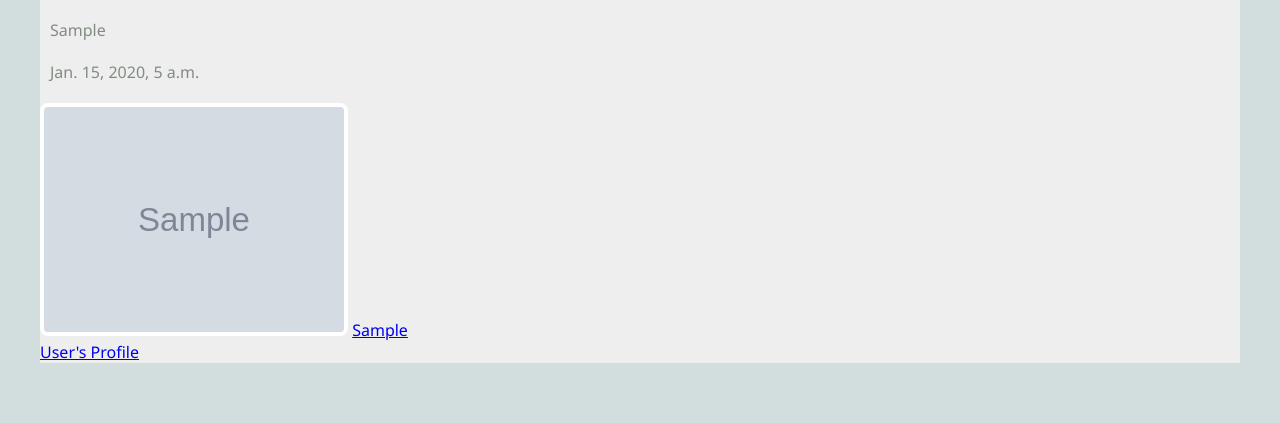
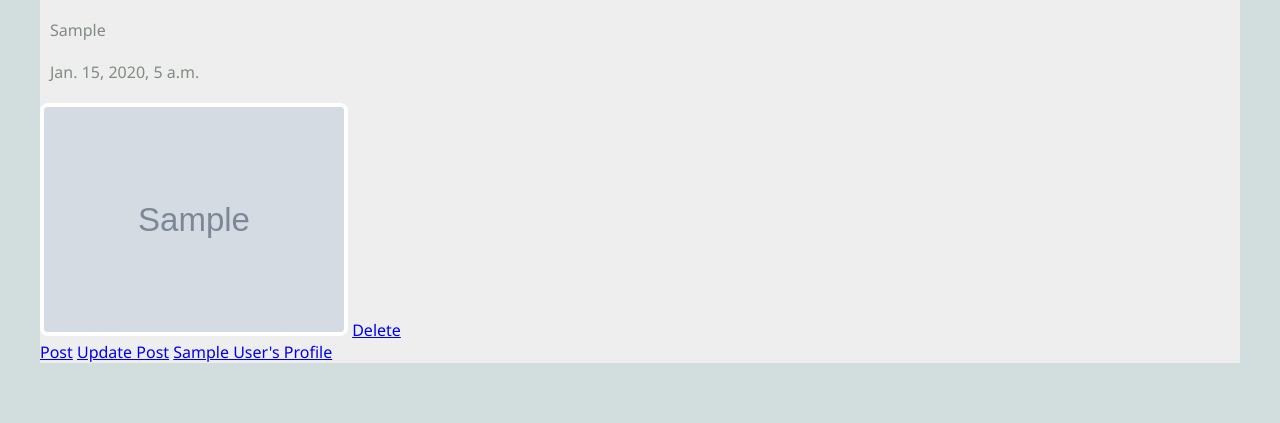
Before and after one commit to evespasiano23/cs412, a Django app: page /mini_insta/post/1 in a window 1280 px wide. Shown: the part 249-672 px from the top of the page. Run offline with Django 5.2, Linux system fonts and the light colour scheme; tables that the repository leaves empty hold one stand-in row (values such as "Sample post"); grey boxes marked "Sample" are stand-in pictures.

Commit message:
task 2. added DeletePostView, UpdatePostView, created delete_post_form.html and update_post_form.html

```diff
--- a/mini_insta/templates/mini_insta/show_post.html
+++ b/mini_insta/templates/mini_insta/show_post.html
@@ -23,6 +23,12 @@
             {% endif %}
         {% endfor %}
 
+        <!-- link to delete this post -->
+        <a href="{% url 'delete_post' post.pk %}">Delete Post</a>
+
+        <!-- link to update this post -->
+        <a href="{% url 'update_post' post.pk %}">Update Post</a>
+
         <!-- link back to the profile page of the post creator -->
         <a href="{% url 'show_profile' pk=post.profile.pk %}">{{post.profile.display_name}}'s Profile</a>
     </article>
--- a/mini_insta/templates/mini_insta/show_profile.html
+++ b/mini_insta/templates/mini_insta/show_profile.html
@@ -26,7 +26,7 @@
             <p>Following: ...</p>
             <p>Posts: {{profile.get_all_posts.count}}</p>
         </div>
-        <a href="{% url 'update_profile' profile.pk %}">Update</a>
+        <a href="{% url 'update_profile' profile.pk %}">Update Profile</a>
 
     </article>
 </main>
--- a/mini_insta/urls.py
+++ b/mini_insta/urls.py
@@ -4,7 +4,7 @@
 # to their corresponding view classes in views.py.
 
 from django.urls import path
-from .views import ProfileListView, ProfileDetailView, PostDetailView, CreatePostView, UpdateProfileView
+from .views import ProfileListView, ProfileDetailView, PostDetailView, CreatePostView, UpdateProfileView, DeletePostView, UpdatePostView
 
 
 urlpatterns = [
@@ -22,4 +22,10 @@
 
     # url to update a specific profile
     path('profile/<int:pk>/update', UpdateProfileView.as_view(), name='update_profile'),
+
+    # url to delete a post on a specific profile
+    path('post/<int:pk>/delete', DeletePostView.as_view(), name='delete_post'),
+
+    # url to update a specific post on a profile
+    path('post/<int:pk>/update', UpdatePostView.as_view(), name='update_post'),
 ]
--- a/mini_insta/views.py
+++ b/mini_insta/views.py
@@ -3,9 +3,9 @@
 # Description: View classes for the mini_insta app. Displays
 # all mini_insta profiles and individual profile pages.
 from django.shortcuts import render
-from django.views.generic import ListView, DetailView, CreateView, UpdateView
+from django.views.generic import ListView, DetailView, CreateView, UpdateView, DeleteView
 from .models import Profile, Post, Photo
-from .forms import CreatePostForm, UpdateProfileForm
+from .forms import CreatePostForm, UpdateProfileForm, UpdatePostForm
 from django.urls import reverse
 
 # Create your views here.
@@ -89,3 +89,48 @@
     model = Profile
     form_class = UpdateProfileForm
     template_name = "mini_insta/update_profile_form.html"
+
+class DeletePostView(DeleteView):
+    '''View class to delete a post on a profile.'''
+
+    model = Post
+    template_name = "mini_insta/delete_post_form.html"
+
+    def get_success_url(self):
+        '''Return the URL to redirect to after a successful delete.'''
+
+        # find the PK for this Comment:
+        pk = self.kwargs['pk']
+        # find the Comment object:
+        post = Post.objects.get(pk=pk)
+
+        # find the PK of the Profile to which this post is associated:
+        profile = post.profile
+
+        # return the URL to redirect to:
+        return reverse('show_profile', kwargs={'pk':profile.pk})
+
+    def get_context_data(self, **kwargs):
+        '''Return the dictionary of context variables for use in the template.'''
+
+        # calling the superclass method
+        context = super().get_context_data(**kwargs)
+
+
+        # find/add the article to the context data
+        # retrieve the PK from the URL pattern
+        pk = self.kwargs['pk']
+        post = Post.objects.get(pk=pk)
+
+
+        # add this post and profile into the context dictionary:
+        context['post'] = post
+        context['profile'] = post.profile
+        return context
+
+class UpdatePostView(UpdateView):
+    '''View class to handle update of an post based on its PK.'''
+
+    model = Post
+    form_class = UpdatePostForm
+    template_name = "mini_insta/update_post_form.html"
```
Also changed, not shown: mini_insta/forms.py (+8 -0 lines), mini_insta/templates/mini_insta/delete_post_form.html (added, +21 -0 lines), mini_insta/templates/mini_insta/update_post_form.html (added, +24 -0 lines), media/brunson1_CP2y7ve.jpg (added), media/george_ncd2pAH.jpg (added).
